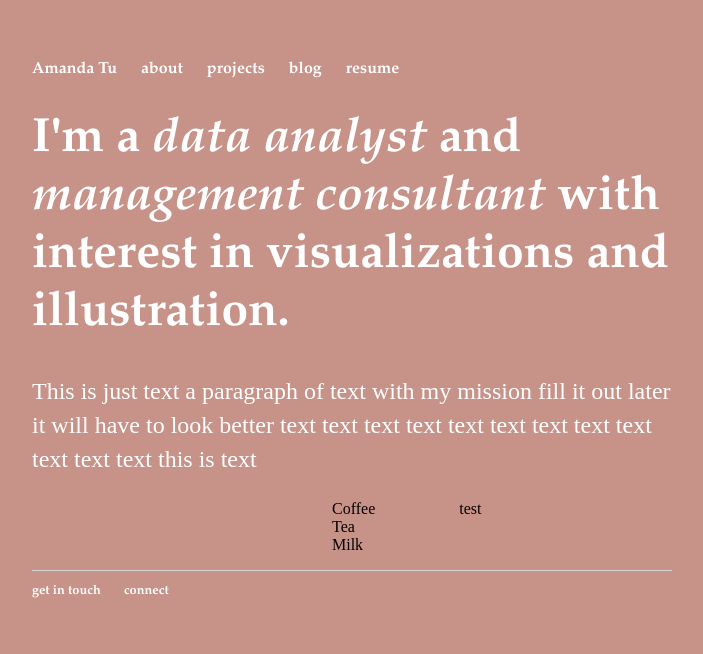
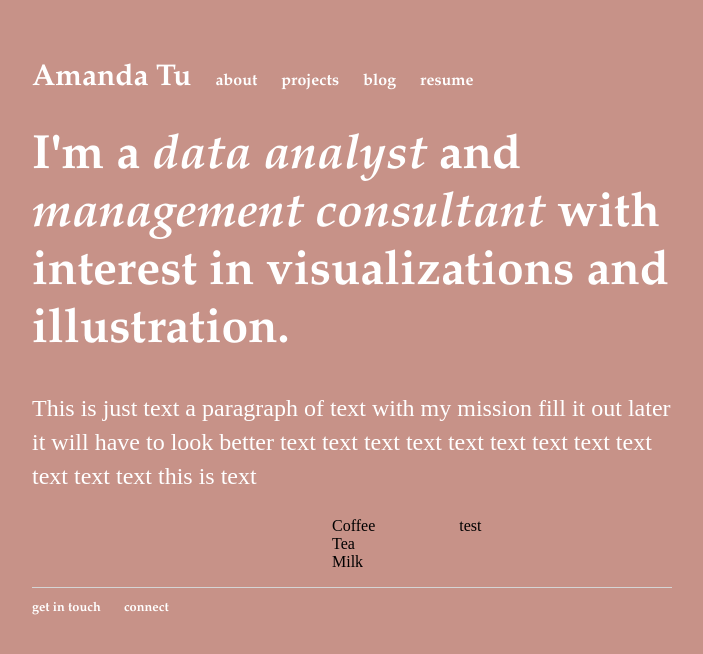
Before and after one commit to amanda-t2/amanda-t2.github.io, a Jekyll site: the page built from index.html, in a window 1280 px wide. Shown: the top 654 px of the page, without its empty margins (288-991 px from the left). Built offline with Jekyll 4.4.1, drawn with Linux system fonts in a browser that asks for light colours.

Commit message:
Update default.html

```diff
--- a/_layouts/default.html
+++ b/_layouts/default.html
@@ -8,7 +8,7 @@
 		<body>
 			<nav>
 	    		<ul>
-	        		<li><a href="/">Amanda Tu</a></li>
+	        		<li style = "font-size:30px"><a href="/">Amanda Tu</a></li>
 		        	<li><a href="/about">about</a></li>
 				<li><a href="/projects">projects</a></li>
 				<li><a href="/blog">blog</a></li>
```
